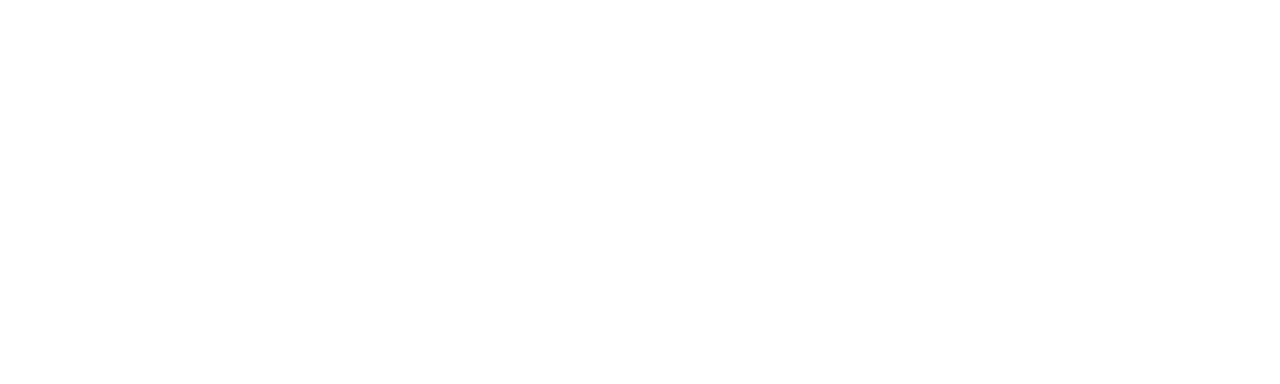
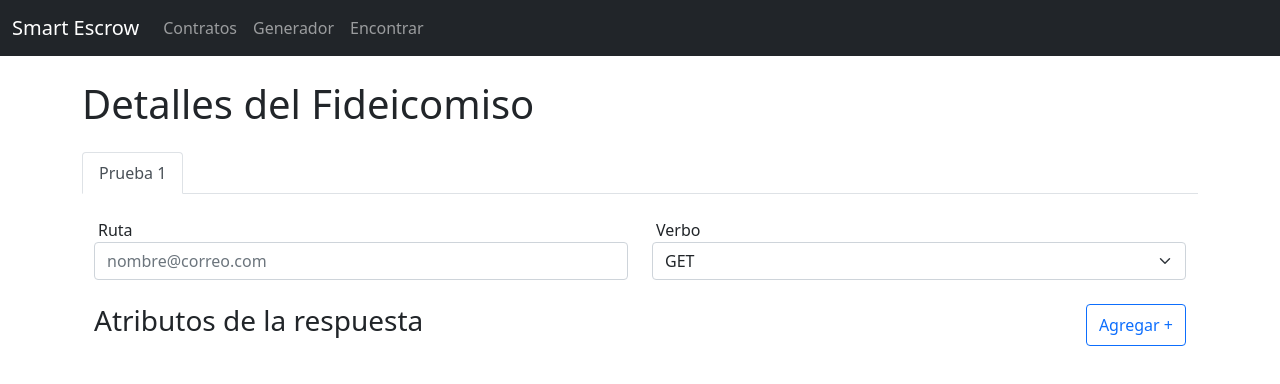
Before and after one commit to cabreraction/smart-escrow, a React (Create React App) app in the folder smart-escrow-app/: page /escrow-generation/details/1 in a window 1280 px wide. Before the commit this address had no page. Shown: the top 384 px of the page. Built offline with nearby package versions, Linux system fonts and the light colour scheme.

Commit message:
added escrow generation details

```diff
--- a/smart-escrow-app/src/components/App/App.js
+++ b/smart-escrow-app/src/components/App/App.js
@@ -2,6 +2,7 @@
 import Signup from '../Signup/Signup';
 import Login from '../Login/Login';
 import EscrowGenerator from '../EscrowGenerator/EscrowGenerator';
+import EscrowDetails from '../EscrowGenerator/EscrowDetails';
 import EscrowsHistory from '../EscrowsHistory/EscrowsHistory';
 import UniqueEscrowView from '../UniqueEscrowView/UniqueEscrowView';
 
@@ -18,8 +19,16 @@
       />
       <Route
         path='escrow-generation'
-        element={ <EscrowGenerator /> }
-      />
+      >
+        <Route
+          path='draft'
+          element={ <EscrowGenerator /> }
+        />
+        <Route
+          path='details/:id'
+          element={ <EscrowDetails />}
+        />
+      </Route>
       <Route
         path='escrows-history'
         element={ <EscrowsHistory /> }
--- /dev/null
+++ b/smart-escrow-app/src/components/EscrowGenerator/EscrowDetails.js
@@ -0,0 +1,27 @@
+import { useParams } from 'react-router-dom';
+import Tab from 'react-bootstrap/Tab'
+import Tabs from 'react-bootstrap/Tabs'
+
+import Main from '../Main/Main'
+import EscrowRoute from './EscrowRoute';
+
+function EscrowDetails() {
+  const { id: escrowId } = useParams();
+
+  return (
+    <Main>
+      <div className='d-flex flex-column mx-2'>
+        <div className='container mb-4'>
+          <h1 className='mb-4'>Detalles del Fideicomiso</h1>
+          <Tabs>
+            <Tab eventKey={1} title={`Prueba 1`} key={1}>
+              <EscrowRoute />
+            </Tab>
+          </Tabs>
+        </div>
+      </div>
+    </Main>
+  );
+}
+
+export default EscrowDetails;
--- a/smart-escrow-app/src/components/EscrowGenerator/EscrowGenerator.js
+++ b/smart-escrow-app/src/components/EscrowGenerator/EscrowGenerator.js
@@ -71,7 +71,8 @@
       // navigate('escrows-history')
       console.log('im navigating to the next thing')
     } else {
-      errorAlert('Algo ha salido mal, por favor intenta de nuevo');
+      // errorAlert('Algo ha salido mal, por favor intenta de nuevo');
+      navigate(`../details/${response.escrowId}`);
     }
   };
 
--- /dev/null
+++ b/smart-escrow-app/src/components/EscrowGenerator/EscrowRoute.js
@@ -0,0 +1,37 @@
+function EscrowRoute({ index }) {
+  return (
+    <div className='container my-3'>
+      <div className='row my-4'>
+        <div className='col-sm-6'>
+          <label className='mx-1'>Ruta</label>
+          <input
+            type='text'
+            className='form-control'
+            placeholder='nombre@correo.com'
+            onChange={null}
+          />
+        </div>
+        <div className='col-sm-6'>
+          <label className='mx-1'>Verbo</label>
+          <select
+            className='form-select'
+            onChange={null}
+          >
+            <option value='get'>GET</option>
+            <option value='post'>POST</option>
+            <option value='put'>PUT</option>
+            <option value='delete'>DELETE</option>
+          </select>
+        </div>
+      </div>
+      <div className="row my-3">
+        <div className="d-flex justify-content-between">
+          <h3>Atributos de la respuesta</h3>
+          <button className="btn btn-outline-primary">Agregar +</button>
+        </div>
+      </div>
+    </div>
+  );
+}
+
+export default EscrowRoute;
--- a/smart-escrow-app/src/components/ProcessInfo/ProcessInfo.js
+++ b/smart-escrow-app/src/components/ProcessInfo/ProcessInfo.js
@@ -10,8 +10,8 @@
           {summary}
           <ul>
             {
-              steps && steps.map(step => (
-                  <li>{step}</li>
+              steps && steps.map((step, index) => (
+                  <li key={index}>{step}</li>
               ))
             }
           </ul>
--- a/smart-escrow-app/src/services/escrowService.js
+++ b/smart-escrow-app/src/services/escrowService.js
@@ -10,9 +10,17 @@
     expirationTime
   }
 
+  try {
     const response = await axios.post(url, requestData);
     return {
       status: response.status,
       escrowId: response.data.escrowId
     };
   }
+  catch(e) {
+    return {
+      status: 500,
+      escrowId: 0
+    };
+  }
+}
```
Lines whose indentation alone changed are shown as unchanged.
